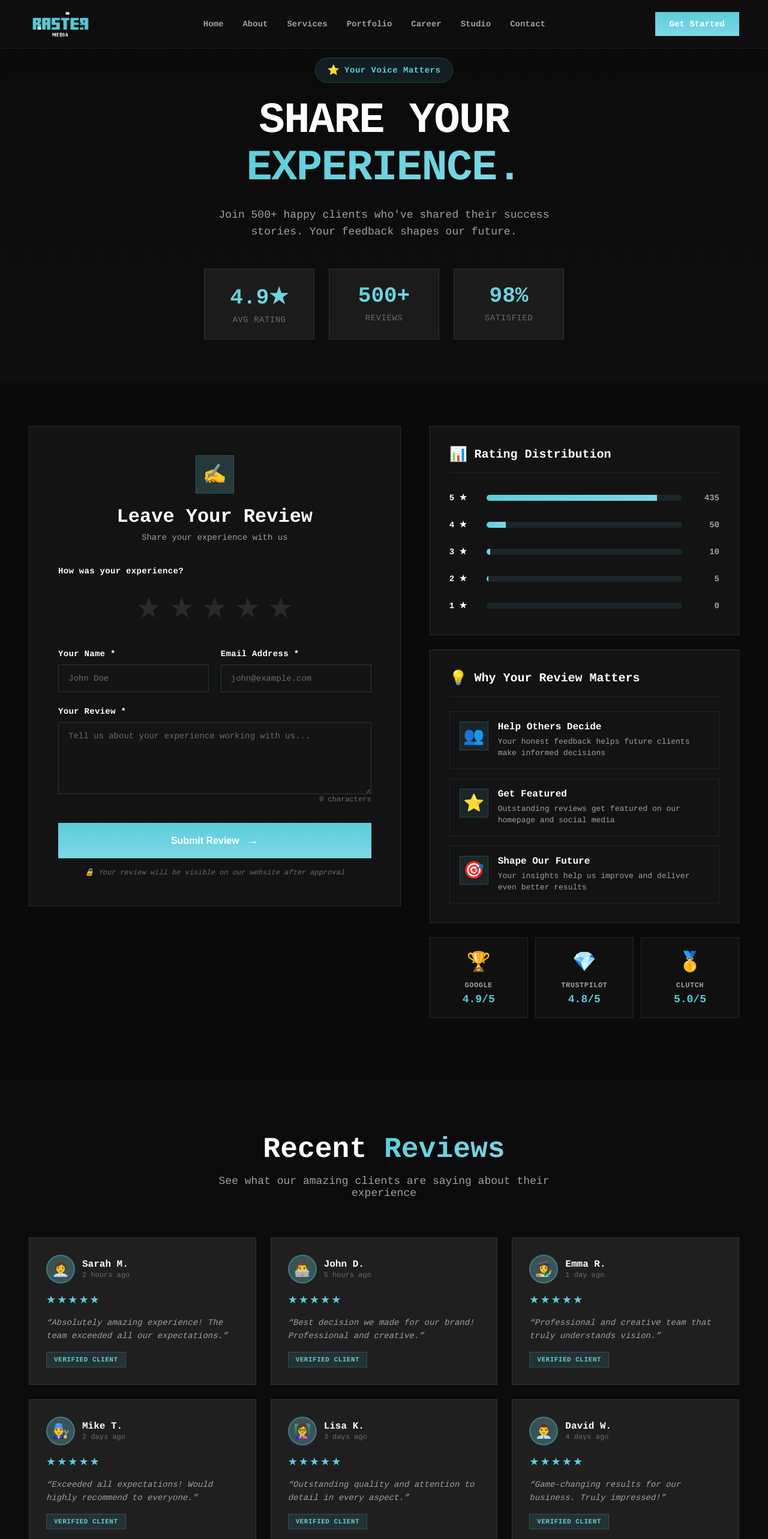
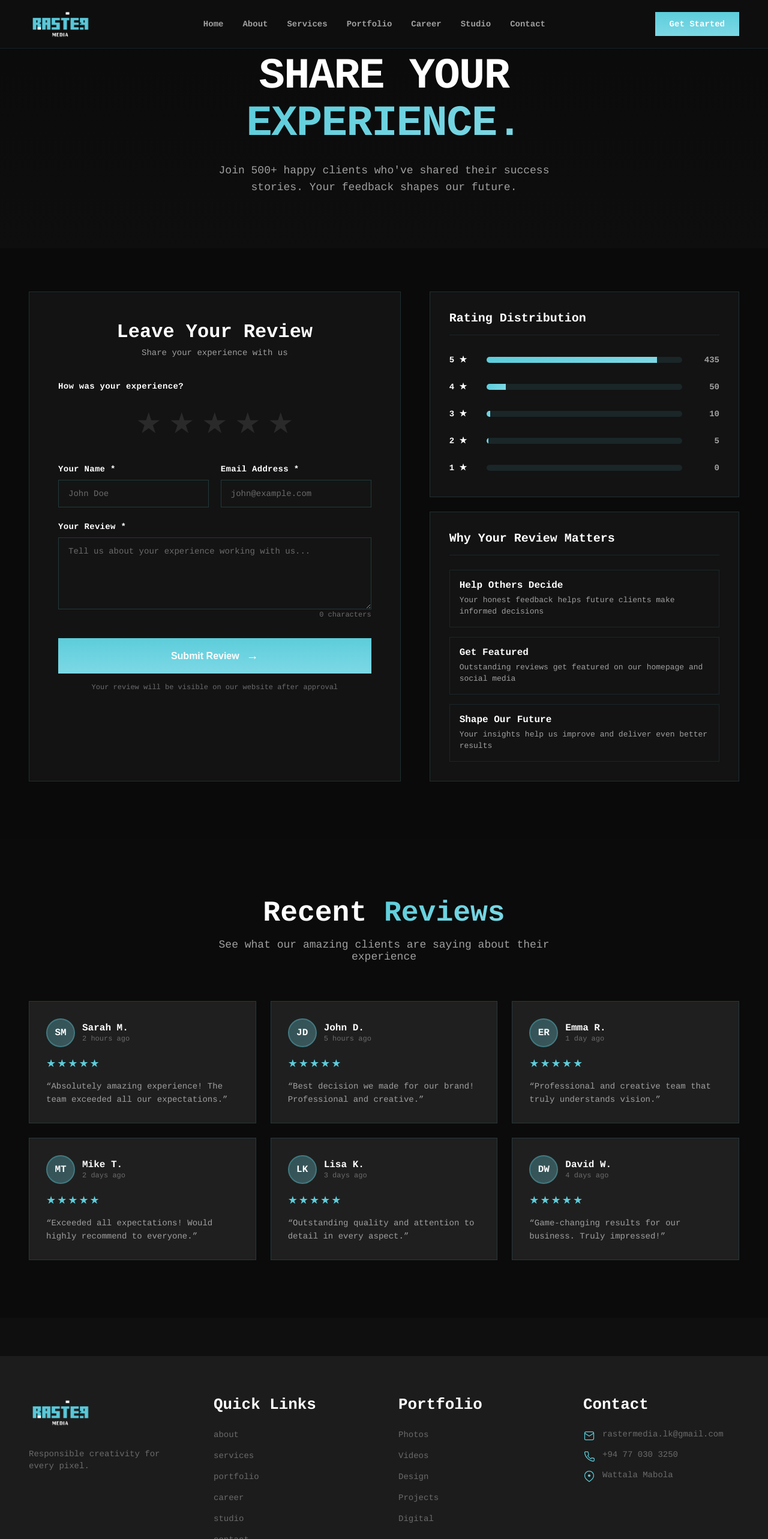
Before and after one commit to Nethmihimasha/rastermedia-test, a Next.js app: page /review in a window 1280 px wide. Shown: the top 2566 px of the page at 60% size. Built offline with nearby package versions, Linux system fonts and the light colour scheme; a web font is replaced by a local one.

Commit message:
footer updated

```diff
--- a/app/components/Footer.js
+++ b/app/components/Footer.js
@@ -17,31 +17,33 @@ export default function Footer() {
               />
             </Link>
             <p style={styles.footerDesc}>
-              Responsible creativity for every pixel. Building brands that resonate.
+              Responsible creativity for every pixel.
             </p>
           </div>
 
           <div style={styles.footerColumn}>
             <h4 style={styles.footerHeading}>Quick Links</h4>
-            <ul style={styles.footerList}>
-              <li><Link href="/about_us" style={styles.footerLink} className="footer-link">About</Link></li>
-              <li><Link href="/services" style={styles.footerLink} className="footer-link">Services</Link></li>
-              <li><Link href="/portfolio" style={styles.footerLink} className="footer-link">Portfolio</Link></li>
-              <li><Link href="/careers" style={styles.footerLink} className="footer-link">Career</Link></li>
-              <li><Link href="/booking" style={styles.footerLink} className="footer-link">Studio Booking</Link></li>
-              <li><Link href="/contact" style={styles.footerLink} className="footer-link">Contact</Link></li>
-              <li><Link href="/review" style={styles.footerLink} className="footer-link">Review Us</Link></li>
-            </ul>
+            <nav aria-label="Footer navigation">
+              <ul style={styles.footerList}>
+                <li><Link href="/about_us" style={styles.footerLink} className="footer-link">about</Link></li>
+                <li><Link href="/services" style={styles.footerLink} className="footer-link">services</Link></li>
+                <li><Link href="/portfolio" style={styles.footerLink} className="footer-link">portfolio</Link></li>
+                <li><Link href="/career" style={styles.footerLink} className="footer-link">career</Link></li>
+                <li><Link href="/studio" style={styles.footerLink} className="footer-link">studio</Link></li>
+                <li><Link href="/contact" style={styles.footerLink} className="footer-link">contact</Link></li>
+                <li><Link href="/review" style={styles.footerLink} className="footer-link">review us</Link></li>
+              </ul>
+            </nav>
           </div>
 
           <div style={styles.footerColumn}>
             <h4 style={styles.footerHeading}>Portfolio</h4>
             <ul style={styles.footerList}>
-              <li><Link href="/portfolio/branding" style={styles.footerLink} className="footer-link">Branding Projects</Link></li>
-              <li><Link href="/portfolio/photography" style={styles.footerLink} className="footer-link">Photography</Link></li>
-              <li><Link href="/portfolio/video" style={styles.footerLink} className="footer-link">Video Production</Link></li>
-              <li><Link href="/portfolio/digital" style={styles.footerLink} className="footer-link">Digital Campaigns</Link></li>
-              <li><Link href="/portfolio/cases" style={styles.footerLink} className="footer-link">Case Studies</Link></li>
+              <li><Link href="/portfolio?category=photos" style={styles.footerLink} className="footer-link">Photos</Link></li>
+              <li><Link href="/portfolio?category=videos" style={styles.footerLink} className="footer-link">Videos</Link></li>
+              <li><Link href="/portfolio?category=design" style={styles.footerLink} className="footer-link">Design</Link></li>
+              <li><Link href="/portfolio?category=projects" style={styles.footerLink} className="footer-link">Projects</Link></li>
+              <li><Link href="/portfolio?category=digital" style={styles.footerLink} className="footer-link">Digital</Link></li>
             </ul>
           </div>
 
@@ -52,19 +54,19 @@ export default function Footer() {
                 <span style={styles.icon} aria-hidden="true">
                   <svg width="20" height="20" viewBox="0 0 24 24" fill="none" xmlns="http://www.w3.org/2000/svg" style={{display: 'block'}} focusable="false" aria-hidden="true"><path d="M3 6.5A2.5 2.5 0 015.5 4h13A2.5 2.5 0 0121 6.5v11A2.5 2.5 0 0118.5 20h-13A2.5 2.5 0 013 18.5v-12z" stroke="currentColor" strokeWidth="1.5" strokeLinecap="round" strokeLinejoin="round"/><path d="M3 6.5l9 6 9-6" stroke="currentColor" strokeWidth="1.5" strokeLinecap="round" strokeLinejoin="round"/></svg>
                 </span>
-                <span style={styles.footerLink} className="footer-link footer-contact-link">hello@rastermedia.com</span>
+                <a href="mailto:rastermedia.lk@gmail.com" style={styles.footerLink} className="footer-link footer-contact-link">rastermedia.lk@gmail.com</a>
               </li>
               <li style={styles.contactItem}>
                 <span style={styles.icon} aria-hidden="true">
                   <svg width="20" height="20" viewBox="0 0 24 24" fill="none" xmlns="http://www.w3.org/2000/svg" style={{display: 'block'}} focusable="false" aria-hidden="true"><path d="M22 16.92v3a2 2 0 01-2.18 2A19.86 19.86 0 013 5.18 2 2 0 015 3h3a2 2 0 012 1.72c.12 1.05.37 2.08.74 3.06a2 2 0 01-.45 2.11l-1.2 1.2a16 16 0 006 6l1.2-1.2a2 2 0 012.11-.45c.98.37 2.01.62 3.06.74A2 2 0 0122 16.92z" stroke="currentColor" strokeWidth="1.5" strokeLinecap="round" strokeLinejoin="round"/></svg>
                 </span>
-                <span style={styles.footerLink} className="footer-link footer-contact-link">+1 (555) 123-4567</span>
+                <a href="tel:+94770303250" style={styles.footerLink} className="footer-link footer-contact-link">+94 77 030 3250</a>
               </li>
               <li style={styles.contactItem}>
                 <span style={styles.icon} aria-hidden="true">
                   <svg width="20" height="20" viewBox="0 0 24 24" fill="none" xmlns="http://www.w3.org/2000/svg" style={{display: 'block'}} focusable="false" aria-hidden="true"><path d="M21 10c0 6-9 12-9 12S3 16 3 10a9 9 0 1118 0z" stroke="currentColor" strokeWidth="1.5" strokeLinecap="round" strokeLinejoin="round"/><circle cx="12" cy="10" r="2.5" fill="currentColor"/></svg>
                 </span>
-                <span style={styles.footerLink} className="footer-link footer-contact-link">123 Creative Street, NY 10001</span>
+                <span style={styles.footerLink} className="footer-link footer-contact-link">Wattala Mabola</span>
               </li>
             </ul>
           </div>
--- a/app/review/page.js
+++ b/app/review/page.js
@@ -2,6 +2,7 @@
 
 import { useState } from 'react';
 import styles from './review.module.css';
+import { reviews } from '../../src/data/reviews';
 
 export default function ReviewsPage() {
   const [rating, setRating] = useState(0);
@@ -11,20 +12,14 @@ export default function ReviewsPage() {
     email: '',
     review: ''
   });
+
   const handleSubmit = (e) => {
     e.preventDefault();
     console.log({ ...formData, rating });
     alert('Thank you for your review! We appreciate your feedback.');
   };
 
-  const recentReviews = [
-    { text: "Absolutely amazing experience! The team exceeded all our expectations.", author: "Sarah M.", rating: 5, time: "2 hours ago", avatar: "👩‍💼" },
-    { text: "Best decision we made for our brand! Professional and creative.", author: "John D.", rating: 5, time: "5 hours ago", avatar: "👨‍💻" },
-    { text: "Professional and creative team that truly understands vision.", author: "Emma R.", rating: 5, time: "1 day ago", avatar: "👩‍🎨" },
-    { text: "Exceeded all expectations! Would highly recommend to everyone.", author: "Mike T.", rating: 5, time: "2 days ago", avatar: "👨‍🔧" },
-    { text: "Outstanding quality and attention to detail in every aspect.", author: "Lisa K.", rating: 5, time: "3 days ago", avatar: "👩‍🏫" },
-    { text: "Game-changing results for our business. Truly impressed!", author: "David W.", rating: 5, time: "4 days ago", avatar: "👨‍💼" },
-  ];
+  const recentReviews = reviews;
 
   const ratingDistribution = [
     { stars: 5, count: 435, percentage: 87 },
@@ -39,11 +34,6 @@ export default function ReviewsPage() {
       {/* Hero Section */}
       <section className={styles.hero}>
         <div className={styles.heroContent}>
-          <div className={styles.badge}>
-            <span className={styles.badgeIcon}>⭐</span>
-            Your Voice Matters
-          </div>
-
           <h1 className={styles.heroTitle}>
             SHARE YOUR
             <br />
@@ -53,21 +43,6 @@ export default function ReviewsPage() {
           <p className={styles.heroSubtitle}>
             Join 500+ happy clients who&apos;ve shared their success stories. Your feedback shapes our future.
           </p>
-
-          <div className={styles.statsGrid}>
-            <div className={styles.statCard}>
-              <div className={styles.statValue}>4.9★</div>
-              <div className={styles.statLabel}>Avg Rating</div>
-            </div>
-            <div className={styles.statCard}>
-              <div className={styles.statValue}>500+</div>
-              <div className={styles.statLabel}>Reviews</div>
-            </div>
-            <div className={styles.statCard}>
-              <div className={styles.statValue}>98%</div>
-              <div className={styles.statLabel}>Satisfied</div>
-            </div>
-          </div>
         </div>
       </section>
 
@@ -80,9 +55,6 @@ export default function ReviewsPage() {
             <div className={styles.formColumn}>
               <div className={styles.formCard}>
                 <div className={styles.formHeader}>
-                  <div className={styles.formIcon}>
-                    <span>✍️</span>
-                  </div>
                   <h2 className={styles.formTitle}>Leave Your Review</h2>
                   <p className={styles.formSubtitle}>Share your experience with us</p>
                 </div>
@@ -108,11 +80,11 @@ export default function ReviewsPage() {
                     </div>
                     {rating > 0 && (
                       <div className={styles.ratingText}>
-                        {rating === 5 && "🎉 Excellent!"}
-                        {rating === 4 && "😊 Great!"}
-                        {rating === 3 && "👍 Good"}
-                        {rating === 2 && "🤔 Fair"}
-                        {rating === 1 && "😕 Poor"}
+                        {rating === 5 && "Excellent!"}
+                        {rating === 4 && "Great!"}
+                        {rating === 3 && "Good"}
+                        {rating === 2 && "Fair"}
+                        {rating === 1 && "Poor"}
                       </div>
                     )}
                   </div>
@@ -164,7 +136,7 @@ export default function ReviewsPage() {
                   </button>
 
                   <p className={styles.formNote}>
-                    🔒 Your review will be visible on our website after approval
+                    Your review will be visible on our website after approval
                   </p>
                 </form>
               </div>
@@ -176,7 +148,6 @@ export default function ReviewsPage() {
               {/* Rating Distribution */}
               <div className={styles.infoCard}>
                 <h3 className={styles.infoCardTitle}>
-                  <span className={styles.iconBadge}>📊</span>
                   Rating Distribution
                 </h3>
                 <div className={styles.distributionList}>
@@ -198,50 +169,27 @@ export default function ReviewsPage() {
               {/* Why Your Review Matters */}
               <div className={styles.infoCard}>
                 <h3 className={styles.infoCardTitle}>
-                  <span className={styles.iconBadge}>💡</span>
                   Why Your Review Matters
                 </h3>
                 <div className={styles.benefitsList}>
                   <div className={styles.benefitItem}>
-                    <div className={styles.benefitIcon}>👥</div>
                     <div className={styles.benefitContent}>
                       <h4 className={styles.benefitTitle}>Help Others Decide</h4>
                       <p className={styles.benefitText}>Your honest feedback helps future clients make informed decisions</p>
                     </div>
                   </div>
                   <div className={styles.benefitItem}>
-                    <div className={styles.benefitIcon}>⭐</div>
                     <div className={styles.benefitContent}>
                       <h4 className={styles.benefitTitle}>Get Featured</h4>
                       <p className={styles.benefitText}>Outstanding reviews get featured on our homepage and social media</p>
                     </div>
                   </div>
                   <div className={styles.benefitItem}>
-                    <div className={styles.benefitIcon}>🎯</div>
                     <div className={styles.benefitContent}>
                       <h4 className={styles.benefitTitle}>Shape Our Future</h4>
                       <p className={styles.benefitText}>Your insights help us improve and deliver even better results</p>
                     </div>
                   </div>
-                </div>
-              </div>
-
-              {/* Trust Badges */}
-              <div className={styles.trustBadges}>
-                <div className={styles.trustBadge}>
-                  <div className={styles.trustIcon}>🏆</div>
-                  <div className={styles.trustLabel}>Google</div>
-                  <div className={styles.trustValue}>4.9/5</div>
-                </div>
-                <div className={styles.trustBadge}>
-                  <div className={styles.trustIcon}>💎</div>
-                  <div className={styles.trustLabel}>Trustpilot</div>
-                  <div className={styles.trustValue}>4.8/5</div>
-                </div>
-                <div className={styles.trustBadge}>
-                  <div className={styles.trustIcon}>🥇</div>
-                  <div className={styles.trustLabel}>Clutch</div>
-                  <div className={styles.trustValue}>5.0/5</div>
                 </div>
               </div>
             </div>
@@ -250,7 +198,7 @@ export default function ReviewsPage() {
         </div>
       </section>
 
-      {/* Recent Reviews with Masonry Layout */}
+      {/* Recent Reviews */}
       <section className={styles.recentSection}>
         <div className={styles.container}>
           <div className={styles.sectionHeader}>
@@ -263,9 +211,9 @@ export default function ReviewsPage() {
           </div>
           <div className={styles.reviewsGrid}>
             {recentReviews.map((review, index) => (
-              <div key={index} className={styles.reviewCard} style={{ animationDelay: `${index * 0.1}s` }}>
+              <div key={index} className={styles.reviewCard}>
                 <div className={styles.reviewHeader}>
-                  <div className={styles.reviewAvatar}>{review.avatar}</div>
+                  <div className={styles.reviewAvatar}>{(review.author || '').split(' ').map(n=>n[0]).slice(0,2).join('')}</div>
                   <div className={styles.reviewInfo}>
                     <div className={styles.reviewAuthor}>{review.author}</div>
                     <div className={styles.reviewTime}>{review.time}</div>
@@ -275,7 +223,6 @@ export default function ReviewsPage() {
                   {'★'.repeat(review.rating)}
                 </div>
                 <p className={styles.reviewText}>&ldquo;{review.text}&rdquo;</p>
-                <div className={styles.reviewBadge}>Verified Client</div>
               </div>
             ))}
           </div>
--- a/app/review/review.module.css
+++ b/app/review/review.module.css
@@ -7,11 +7,6 @@
   overflow-x: hidden;
 }
 
-/* Disable legacy floating effects */
-.orb1, .orb2, .orb3, .mouseFollower {
-  display: none;
-}
-
 /* Hero Section */
 .hero {
   position: relative;
@@ -19,7 +14,7 @@
   display: flex;
   align-items: center;
   justify-content: center;
-  padding: 96px 24px 72px;
+  padding: 88px 24px 88px;
   background: linear-gradient(180deg, #0A0A0A 0%, #0E0E0E 100%);
 }
 
@@ -28,30 +23,6 @@
   z-index: 3;
   max-width: 900px;
   text-align: center;
-}
-
-.badge {
-  display: inline-flex;
-  align-items: center;
-  gap: 8px;
-  padding: 10px 20px;
-  background: rgba(93, 205, 219, 0.1);
-  border: 1px solid rgba(93, 205, 219, 0.2);
-  border-radius: 50px;
-  color: #5DCDDB;
-  font-size: 14px;
-  font-weight: 600;
-  letter-spacing: 0.5px;
-  margin-bottom: 24px;
-}
-
-.badgeIcon {
-  font-size: 16px;
-}
-
-@keyframes pulse {
-  0%, 100% { transform: scale(1); }
-  50% { transform: scale(1.2); }
 }
 
 .heroTitle {
@@ -75,41 +46,9 @@
   font-size: 18px;
   line-height: 28px;
   color: #A0A0A0;
-  margin-bottom: 48px;
   max-width: 600px;
   margin-left: auto;
   margin-right: auto;
-}
-
-.statsGrid {
-  display: grid;
-  grid-template-columns: repeat(3, 1fr);
-  gap: 24px;
-  max-width: 700px;
-  margin: 0 auto;
-}
-
-.statCard {
-  padding: 24px;
-  background: rgba(37, 37, 37, 0.6);
-  border: 0.8px solid rgba(93, 205, 219, 0.15);
-}
-
-.statValue {
-  font-size: 36px;
-  font-weight: 700;
-  background: linear-gradient(135deg, #5DCDDB 0%, #7DD8E5 100%);
-  -webkit-background-clip: text;
-  -webkit-text-fill-color: transparent;
-  background-clip: text;
-  margin-bottom: 8px;
-}
-
-.statLabel {
-  font-size: 14px;
-  color: #6B6B6B;
-  text-transform: uppercase;
-  letter-spacing: 0.5px;
 }
 
 /* Main Section */
@@ -129,42 +68,29 @@
   display: grid;
   grid-template-columns: 1.2fr 1fr;
   gap: 48px;
-  align-items: start;
+  align-items: stretch;
 }
 
 /* Form Column */
 .formColumn {
   position: relative;
   top: 0;
+  display: flex;
+  flex-direction: column;
 }
 
 .formCard {
   padding: 48px;
   background: rgba(20, 20, 20, 0.9);
   border: 1px solid rgba(93, 205, 219, 0.15);
+  display: flex;
+  flex-direction: column;
+  flex: 1 1 auto;
 }
 
 .formHeader {
   text-align: center;
   margin-bottom: 40px;
-}
-
-.formIcon {
-  width: 64px;
-  height: 64px;
-  margin: 0 auto 20px;
-  background: linear-gradient(135deg, rgba(93, 205, 219, 0.2) 0%, rgba(125, 216, 229, 0.2) 100%);
-  display: flex;
-  align-items: center;
-  justify-content: center;
-  font-size: 32px;
-  border: 1px solid rgba(93, 205, 219, 0.2);
-  animation: bounce 2s ease-in-out infinite;
-}
-
-@keyframes bounce {
-  0%, 100% { transform: translateY(0); }
-  50% { transform: translateY(-10px); }
 }
 
 .formTitle {
@@ -335,7 +261,7 @@
   font-size: 12px;
   color: #6B6B6B;
   text-align: center;
-  font-style: italic;
+  font-style: normal;
   margin-top: -8px;
 }
 
@@ -344,6 +270,24 @@
   display: flex;
   flex-direction: column;
   gap: 24px;
+  align-items: stretch;
+}
+
+/* Make the top two info cards expand to match the height of the form card */
+.infoColumn > .infoCard {
+  display: flex;
+  flex-direction: column;
+}
+.infoColumn > .infoCard:nth-child(-n+2) {
+  flex: 1 1 auto;
+}
+
+/* Ensure trust badges sit after the stretched cards */
+.trustBadges {
+  display: flex;
+  gap: 12px;
+  justify-content: space-between;
+  flex-wrap: wrap;
 }
 
 .infoCard {
@@ -359,13 +303,6 @@
   margin-bottom: 24px;
   padding-bottom: 16px;
   border-bottom: 1px solid rgba(93, 205, 219, 0.1);
-  display: flex;
-  align-items: center;
-  gap: 12px;
-}
-
-.iconBadge {
-  font-size: 24px;
 }
 
 /* Rating Distribution */
@@ -417,23 +354,9 @@
 }
 
 .benefitItem {
-  display: flex;
-  gap: 16px;
   padding: 16px;
   background: rgba(20, 20, 20, 0.4);
   border: 1px solid rgba(93, 205, 219, 0.1);
-}
-
-.benefitIcon {
-  font-size: 28px;
-  width: 48px;
-  height: 48px;
-  display: flex;
-  align-items: center;
-  justify-content: center;
-  background: rgba(93, 205, 219, 0.1);
-  border: 1px solid rgba(93, 205, 219, 0.2);
-  flex-shrink: 0;
 }
 
 .benefitContent {
@@ -451,44 +374,6 @@
   font-size: 13px;
   line-height: 19px;
   color: #A0A0A0;
-}
-
-/* Trust Badges */
-.trustBadges {
-  display: grid;
-  grid-template-columns: repeat(3, 1fr);
-  gap: 12px;
-}
-
-.trustBadge {
-  padding: 20px 16px;
-  background: rgba(20, 20, 20, 0.6);
-  border: 1px solid rgba(93, 205, 219, 0.15);
-  text-align: center;
-  position: relative;
-  overflow: hidden;
-}
-
-.trustIcon {
-  font-size: 32px;
-  margin-bottom: 12px;
-  display: inline-block;
-}
-
-.trustLabel {
-  font-size: 12px;
-  color: #A0A0A0;
-  margin-bottom: 6px;
-  display: block;
-  font-weight: 600;
-  text-transform: uppercase;
-  letter-spacing: 0.5px;
-}
-
-.trustValue {
-  font-size: 18px;
-  font-weight: 700;
-  color: #5DCDDB;
 }
 
 /* Recent Reviews Section */
@@ -550,7 +435,9 @@
   display: flex;
   align-items: center;
   justify-content: center;
-  font-size: 24px;
+  font-size: 16px;
+  font-weight: 600;
+  color: #FFFFFF;
   flex-shrink: 0;
 }
 
@@ -578,109 +465,10 @@
 
 .reviewText {
   font-size: 14px;
-  font-style: italic;
+  font-style: normal;
   line-height: 22px;
   color: #A0A0A0;
   flex: 1;
-}
-
-.reviewBadge {
-  display: inline-block;
-  padding: 6px 12px;
-  background: rgba(93, 205, 219, 0.1);
-  border: 1px solid rgba(93, 205, 219, 0.2);
-  color: #5DCDDB;
-  font-size: 11px;
-  font-weight: 600;
-  text-transform: uppercase;
-  letter-spacing: 0.5px;
-  align-self: flex-start;
-}
-
-/* Interactive Section (NEW) */
-.interactiveSection {
-  padding: 100px 0;
-  position: relative;
-  z-index: 2;
-}
-
-.interactiveGrid {
-  display: grid;
-  grid-template-columns: repeat(3, 1fr);
-  gap: 32px;
-}
-
-.interactiveCard {
-  padding: 48px 32px;
-  background: rgba(37, 37, 37, 0.8);
-  border: 0.8px solid rgba(93, 205, 219, 0.15);
-  text-align: center;
-  transition: all 0.4s ease;
-  position: relative;
-  overflow: hidden;
-}
-
-.interactiveCard::before {
-  content: '';
-  position: absolute;
-  top: -50%;
-  left: -50%;
-  width: 200%;
-  height: 200%;
-  background: radial-gradient(circle, rgba(93, 205, 219, 0.1) 0%, transparent 70%);
-  opacity: 0;
-  transition: opacity 0.4s ease;
-}
-
-.interactiveCard:hover::before {
-  opacity: 1;
-}
-
-.interactiveCard:hover {
-  transform: translateY(-12px);
-  border-color: rgba(93, 205, 219, 0.4);
-  box-shadow: 0 20px 50px rgba(93, 205, 219, 0.2);
-}
-
-.interactiveIcon {
-  font-size: 64px;
-  margin-bottom: 24px;
-  display: inline-block;
-  animation: float 3s ease-in-out infinite;
-}
-
-.interactiveTitle {
-  font-size: 24px;
-  font-weight: 600;
-  color: #FFFFFF;
-  margin-bottom: 12px;
-}
-
-.interactiveText {
-  font-size: 14px;
-  line-height: 22px;
-  color: #A0A0A0;
-  margin-bottom: 28px;
-}
-
-.interactiveButton {
-  padding: 14px 28px;
-  background: transparent;
-  border: 1.5px solid #5DCDDB;
-  color: #5DCDDB;
-  font-size: 14px;
-  font-weight: 600;
-  cursor: pointer;
-  transition: all 0.3s ease;
-  text-transform: uppercase;
-  letter-spacing: 0.5px;
-}
-
-.interactiveButton:hover {
-  background: #5DCDDB;
-  color: #000000;
-  transform: translateY(-2px);
-  box-shadow: 0 8px 20px rgba(93, 205, 219, 0.3);
 }
 
 /* Responsive Design */
@@ -690,17 +478,8 @@
     gap: 40px;
   }
 
-  .formColumn {
-    position: relative;
-    top: 0;
-  }
-
   .reviewsGrid {
     grid-template-columns: repeat(2, 1fr);
-  }
-
-  .interactiveGrid {
-    grid-template-columns: 1fr;
   }
 }
 
@@ -713,11 +492,6 @@
     padding: 100px 24px 60px;
   }
 
-  .statsGrid {
-    grid-template-columns: 1fr;
-    gap: 16px;
-  }
-
   .formCard {
     padding: 32px 24px;
   }
@@ -727,10 +501,6 @@
   }
 
   .reviewsGrid {
-    grid-template-columns: 1fr;
-  }
-
-  .trustBadges {
     grid-template-columns: 1fr;
   }
 }
@@ -747,8 +517,4 @@
   .heroTitle {
     font-size: 36px;
   }
-
-  .interactiveCard {
-    padding: 32px 24px;
-  }
 }
--- a/scripts/check_images.js
+++ b/scripts/check_images.js
@@ -1,3 +1,4 @@
+/* eslint-disable @typescript-eslint/no-require-imports */
 const fs = require('fs');
 const path = require('path');
 
--- /dev/null
+++ b/src/data/reviews.js
@@ -0,0 +1,8 @@
+export const reviews = [
+  { text: "Absolutely amazing experience! The team exceeded all our expectations.", author: "Sarah M.", rating: 5, time: "2 hours ago" },
+  { text: "Best decision we made for our brand! Professional and creative.", author: "John D.", rating: 5, time: "5 hours ago" },
+  { text: "Professional and creative team that truly understands vision.", author: "Emma R.", rating: 5, time: "1 day ago" },
+  { text: "Exceeded all expectations! Would highly recommend to everyone.", author: "Mike T.", rating: 5, time: "2 days ago" },
+  { text: "Outstanding quality and attention to detail in every aspect.", author: "Lisa K.", rating: 5, time: "3 days ago" },
+  { text: "Game-changing results for our business. Truly impressed!", author: "David W.", rating: 5, time: "4 days ago" },
+];
```
Also changed, not shown: app/page.tsx (+31 -51 lines).
